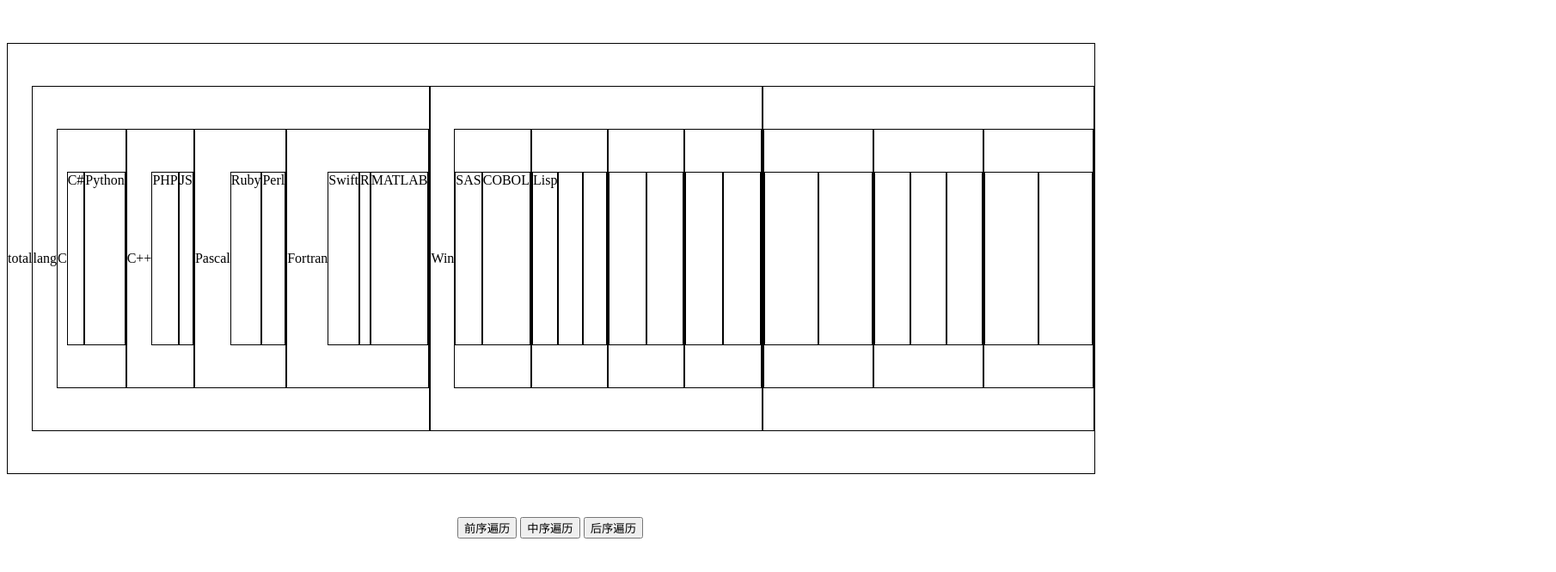
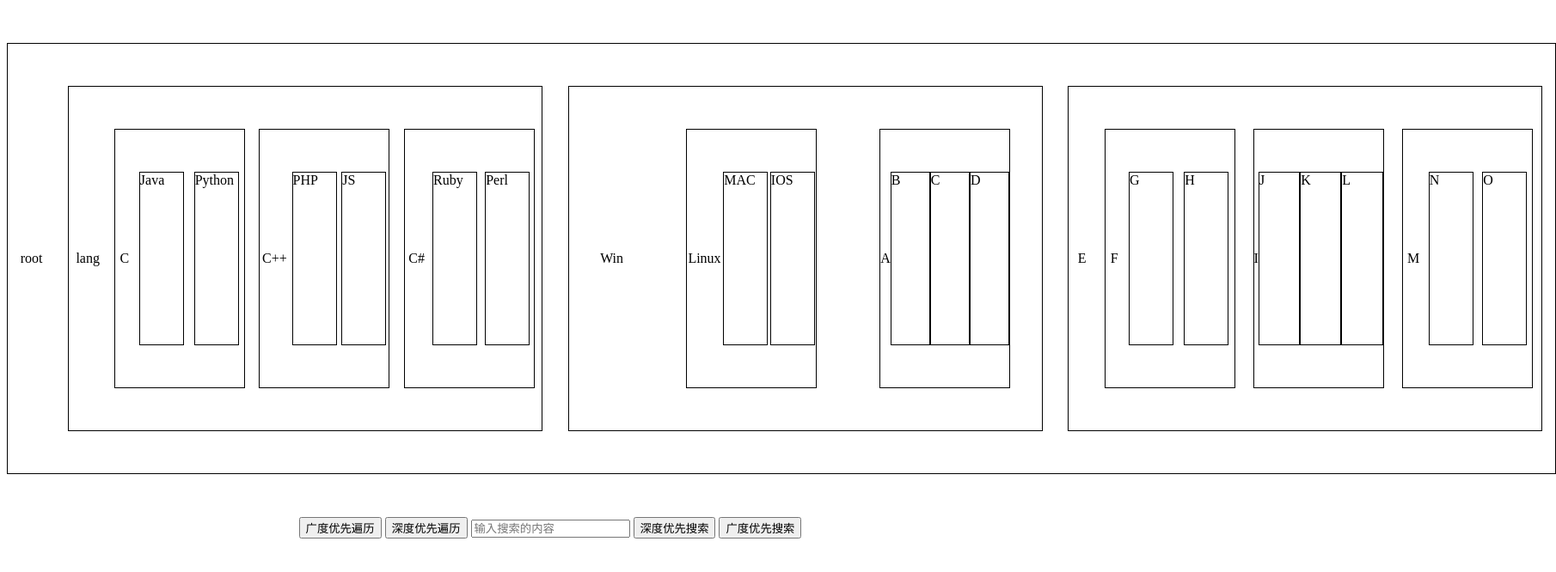
Before and after one commit to mnichangxin/IFE, a plain HTML site: page second_stage/task23/index.html in a window 1280 px wide. Shown: the whole page at 86% size, 1810 px wide, since content can reach past the window. Drawn offline with Linux system fonts and the light colour scheme.

Commit message:
new task

```diff
--- a/second_stage/task23/index.css
+++ b/second_stage/task23/index.css
@@ -6,7 +6,7 @@
 	align-items: center;
 	margin: 50px auto;
 	height: 500px;
-	width: 100%;
+	width: 1800px;
 	border: 1px solid #000;
 }
 .tree2 {
@@ -14,7 +14,7 @@
 	justify-content: space-around;
 	align-items: center;
 	height: 400px;
-	width: 100%;
+	width: 550px;
 	border: 1px solid #000;
 }
 .tree3 {
@@ -22,12 +22,12 @@
 	justify-content: space-around;
 	align-items: center;
 	height: 300px;
-	width: 80%;
+	width: 150px;
 	border: 1px solid #000;
 }
 .tree4 {
 	height: 200px;
-	width: 70%;
+	width: 50px;
 	border: 1px solid #000;
 }
 
--- a/second_stage/task23/index.html
+++ b/second_stage/task23/index.html
@@ -7,12 +7,12 @@
 	</head>
 	<body>
 		<div class="tree1" id="root">
-			total
+			root
 			<div class="tree2">
 				lang
 				<div class="tree3">
 				    C
-					<div class="tree4">C#</div>
+					<div class="tree4">Java</div>
 					<div class="tree4">Python</div>
 				</div>
 				<div class="tree3">
@@ -21,57 +21,51 @@
 					<div class="tree4">JS</div>
 				</div>
 				<div class="tree3">
-					Pascal
+					C#
 					<div class="tree4">Ruby</div>
 					<div class="tree4">Perl</div>
-				</div>
-				<div class="tree3">
-					Fortran
-					<div class="tree4">Swift</div>
-					<div class="tree4">R</div>
-					<div class="tree4">MATLAB</div>
 				</div>
 			</div>
 			<div class="tree2">
 				Win
 				<div class="tree3">
-					<div class="tree4">SAS</div>
-					<div class="tree4">COBOL</div>
+					Linux
+					<div class="tree4">MAC</div>
+					<div class="tree4">IOS</div>
 				</div>
 				<div class="tree3">
-					<div class="tree4">Lisp</div>
-					<div class="tree4"></div>
-					<div class="tree4"></div>
-				</div>
-				<div class="tree3">
-					<div class="tree4"></div>
-					<div class="tree4"></div>
-				</div>
-				<div class="tree3">
-					<div class="tree4"></div>
-					<div class="tree4"></div>
+					A
+					<div class="tree4">B</div>
+					<div class="tree4">C</div>
+					<div class="tree4">D</div>
 				</div>
 			</div>
 			<div class="tree2">
+				E
 				<div class="tree3">
-					<div class="tree4"></div>
-					<div class="tree4"></div>
+					F
+					<div class="tree4">G</div>
+					<div class="tree4">H</div>
 				</div>
 				<div class="tree3">
-					<div class="tree4"></div>
-					<div class="tree4"></div>
-					<div class="tree4"></div>
+					I
+					<div class="tree4">J</div>
+					<div class="tree4">K</div>
+					<div class="tree4">L</div>
 				</div>
 				<div class="tree3">
-					<div class="tree4"></div>
-					<div class="tree4"></div>
+					M
+					<div class="tree4">N</div>
+					<div class="tree4">O</div>
 				</div>
 			</div>
 		</div>
 		<div class="button-wrap">
-			<button class="button" id="pre">前序遍历</button>
-			<button class="button" id="in">中序遍历</button>
-			<button class="button" id="post">后序遍历</button>
+			<button class="button" id="bfs">广度优先遍历</button>
+			<button class="button" id="dfs">深度优先遍历</button>
+			<input type="text" placeholder="输入搜索的内容">
+			<button class="button">深度优先搜索</button>
+			<button class="button">广度优先搜索</button>
 		</div>
 		<script src="index.js"></script>
 	</body>
--- a/second_stage/task23/index.js
+++ b/second_stage/task23/index.js
@@ -30,9 +30,8 @@ var EventUtil = {
 
 window.onload = function () {
 
-	var preBtn = $('pre'),
-          inBtn = $('in'),
-      postBtn = $('post');
+	var bfc = $('bfc'),
+        dfs = $('dfs');
 
     EventUtil.addHandler(preBtn, 'click', function() {
     	reset()
@@ -60,44 +59,59 @@ function $(id) {
 	}
 }
 
-//前序遍历
-function preOrder(node) {
+/* 广度优先遍历（BFC）*/
 
-	if (!(node == null)) {
+//定义存储队列
+var queue1 = [],
+	queue2 = [];
 
-		queue.push(node);
-		preOrder(node.firstElementChild);
-		preOrder(node.lastElementChild);
+function BFC(node) {
+
+	if (node) {
+
+		queue1.push(node);
 	}
 
-	console.log(queue.length);
+	while (queue1.length) {
+
+		queue1.shift(node);
+		queue2.push(node);
+
+		if (node.childNode.length) {
+
+			for (var i = 0, len = node.childNode.length; i < len; ++i) {
+
+				queue1.push(node.childNode[i]);
+			}
+		}
+	}
 }
 
-//中序遍历
-function inOrder(node) {
+/* 深度优先遍历（DFS） */
+function DFS(node) {
 
-	if (!(node == null)) {
+	if (node) {
 
-		inOrder(node.firstElementChild);
-		queue.push(node);
-		inOrder(node.lastElementChild);
+		queue1.push(node);
 	}
 
-	console.log(queue.length);
+	for (var i = 0, len = node.childNode.length; i < len; ++i) {
+
+		queue1.push(node.childNode[i]);
+	}
+
+	while (queue1.length) {
+
+		queue1.pop();
+		queue1.push(node);
+
+		if (node.childNode.length) {
+
+			queue1.push(queue1.childNode[1]);
+		}
+	}
 }
 
-//后序遍历
-function postOrder(node) {
-
-	if (!(node == null)) {
-
-		postOrder(node.firstElementChild);
-		postOrder(node.lastElementChild);
-		queue.push(node);
-	}
-
-	console.log(queue.length);
-}
 
 //渲染函数
 function render(node) {
```
